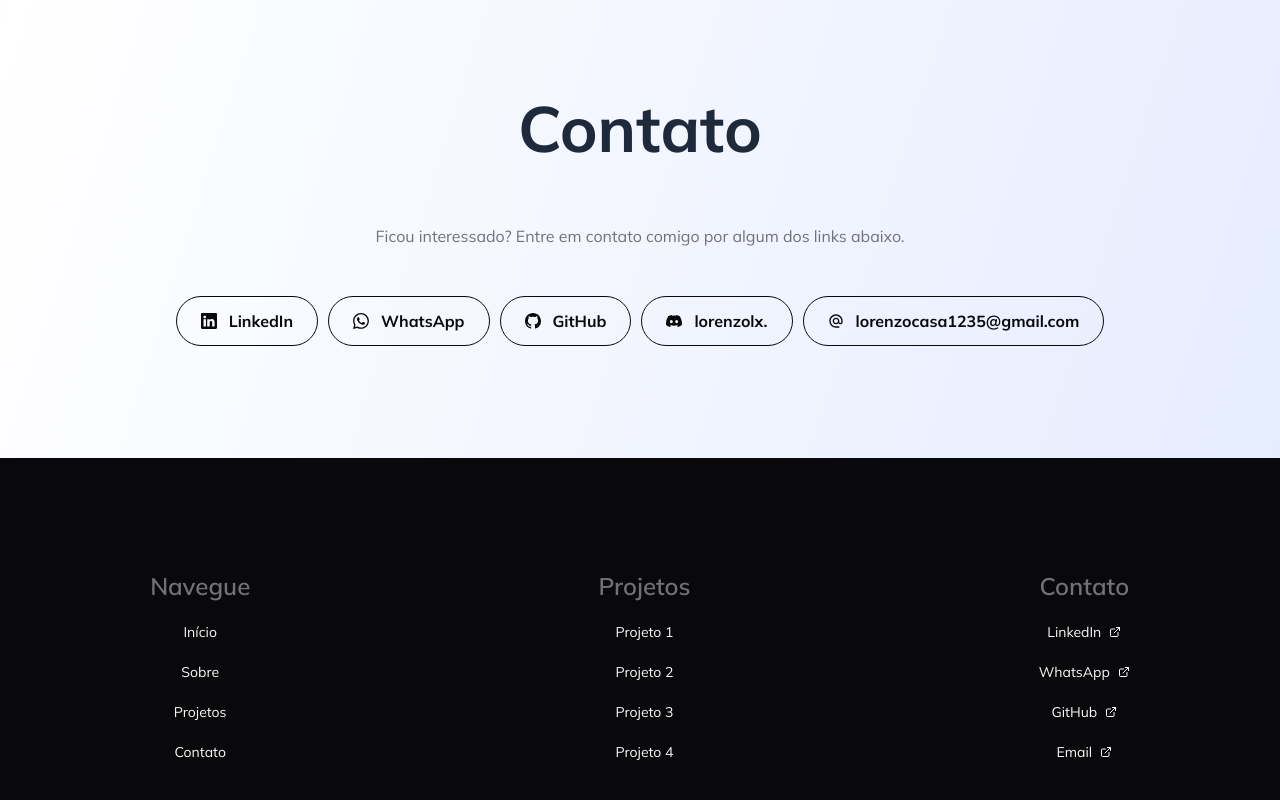
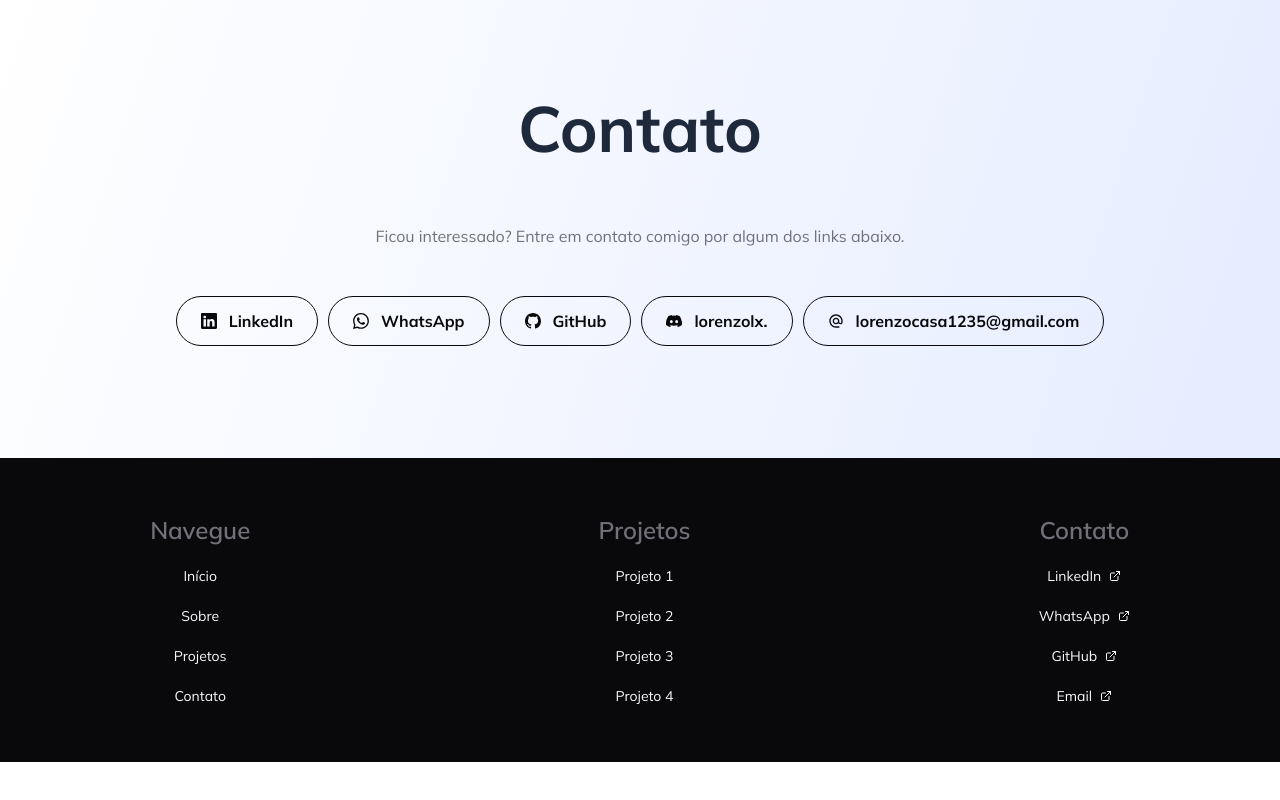
Before and after one commit to LxLorenzo/lorenzo-casa, a Next.js app: page / in a window 1280 px wide. Shown: the part 3217-4017 px from the top of the page. After the commit the page ends 3979 px from the top, so only its background shows below. Built offline with nearby package versions, Linux system fonts and the light colour scheme.

Commit message:
fix: .env to github

```diff
--- a/src/app/components/Footer.tsx
+++ b/src/app/components/Footer.tsx
@@ -4,7 +4,7 @@ import { FiExternalLink } from 'react-icons/fi'
 
 const Footer = () => {
   return (
-    <section className="flex mx-auto flex-col py-28 items-center bg-zinc-950 gap-12 sm:flex-row sm:justify-around">
+    <section className="flex mx-auto flex-col py-14 items-center bg-zinc-950 gap-12 sm:flex-row sm:justify-around">
       <div className="flex flex-col text-center text-zinc-50 text-sm gap-5">
         <h4 className="text-zinc-500 font-semibold text-2xl">Navegue</h4>
         <Link href="">Início</Link>
```
Also changed, not shown: 1 other file (tests, documents, lock files or other folders).
